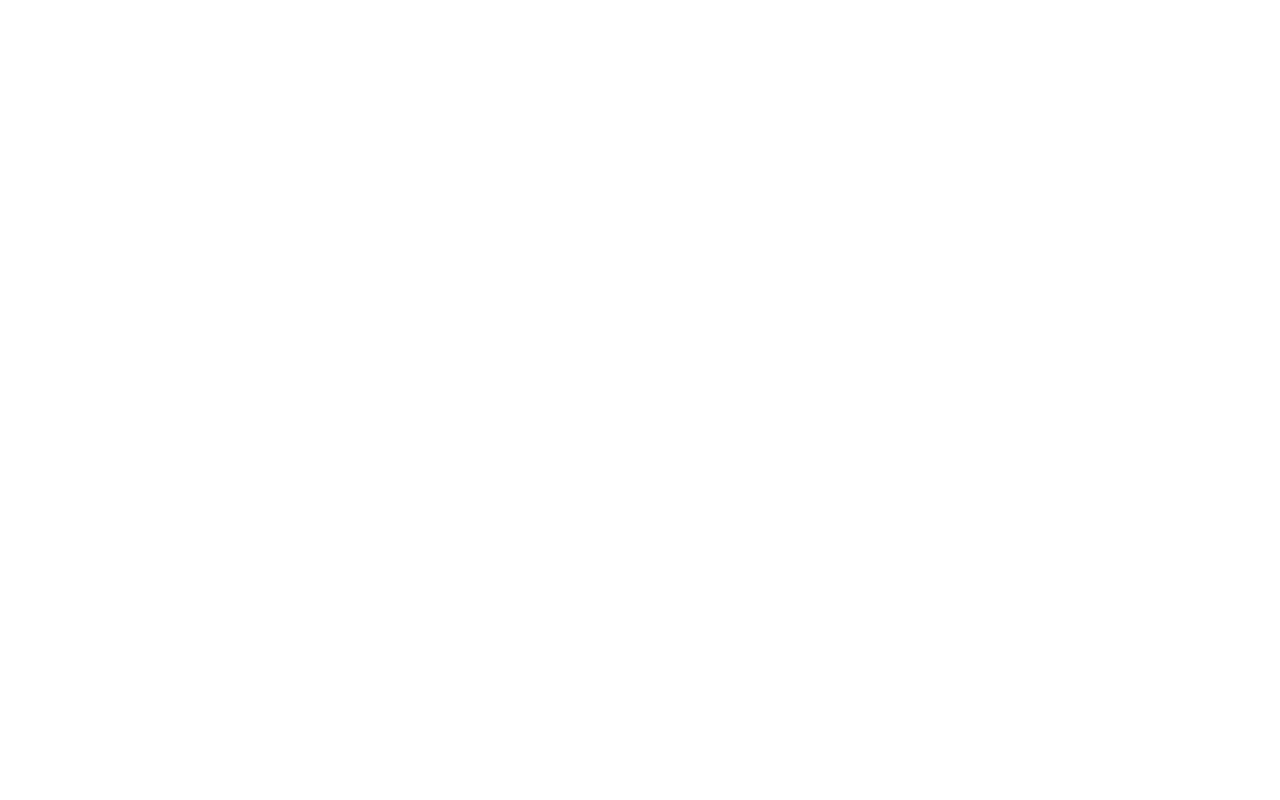
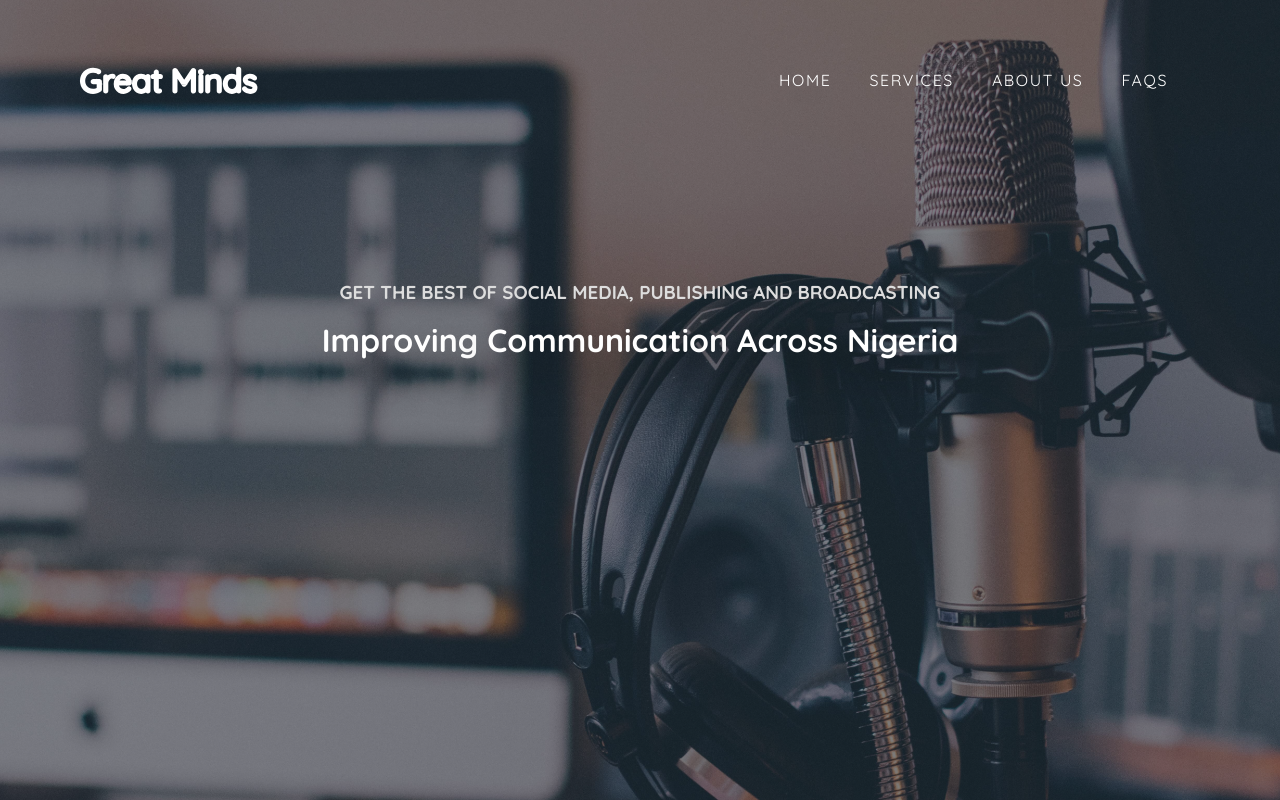
Before and after one commit to codewith-Joseph/great-minds-international-communications, a website built with Vite: page index.html in a window 1280 px wide. Built offline with nearby package versions, Linux system fonts and the light colour scheme.

Commit message:
added swiperJs, hero images and updated the styles

```diff
--- a/index.html
+++ b/index.html
@@ -7,7 +7,45 @@
     <title>Great Minds Communications International Limited</title>
   </head>
   <body>
-    <div id="app"></div>
+    <div id="app">
+      <div class="container">
+        <nav class="navbar">
+          <div class="logo">Great Minds</div>
+          <div class="navigation">
+            <a href="#"> Home </a>
+            <a href="#"> Services </a>
+            <a href="#"> About Us </a>
+            <a href="#"> FAQs </a>
+          </div>
+        </nav>
+        <div class="banner">
+          <h3>Get the best of social media, publishing and broadcasting</h3>
+          <h1>Improving <span> Communication </span> Across Nigeria</h1>
+        </div>
+        <div class="swiper">
+          <div class="swiper-wrapper">
+            <div class="swiper-slide">
+              <img
+                src="/public/hero-image-1.jpg"
+                alt="image of a radio station"
+              />
+            </div>
+            <div class="swiper-slide">
+              <img
+                src="/public/hero-image-2.jpg"
+                alt="image of a radio station"
+              />
+            </div>
+            <div class="swiper-slide">
+              <img
+                src="/public/hero-image-3.jpg"
+                alt="image of a radio station"
+              />
+            </div>
+          </div>
+        </div>
+      </div>
+    </div>
     <script type="module" src="/main.js"></script>
   </body>
 </html>
--- a/main.js
+++ b/main.js
@@ -1 +1,12 @@
 import './style.css';
+import Swiper from 'swiper';
+import 'swiper/css';
+
+const swiper = new Swiper('.swiper', {
+  autoplay: {
+    delay: 4000,
+    disableOnInteraction: false,
+  },
+  grabCursor: true,
+  loop: true,
+});
--- a/package.json
+++ b/package.json
@@ -10,5 +10,8 @@
   },
   "devDependencies": {
     "vite": "^4.4.5"
+  },
+  "dependencies": {
+    "swiper": "8.4.7"
   }
 }
--- a/style.css
+++ b/style.css
@@ -1,97 +1,83 @@
-:root {
-  font-family: Inter, system-ui, Avenir, Helvetica, Arial, sans-serif;
-  line-height: 1.5;
-  font-weight: 400;
+@import url('https://fonts.googleapis.com/css2?family=Quicksand:wght@300;400;500;700&display=swap');
 
-  color-scheme: light dark;
-  color: rgba(255, 255, 255, 0.87);
-  background-color: #242424;
-
-  font-synthesis: none;
-  text-rendering: optimizeLegibility;
-  -webkit-font-smoothing: antialiased;
-  -moz-osx-font-smoothing: grayscale;
-  -webkit-text-size-adjust: 100%;
+* {
+  box-sizing: border-box;
+  padding: 0;
+  margin: 0;
+  font-family: 'Quicksand';
 }
 
-a {
-  font-weight: 500;
-  color: #646cff;
-  text-decoration: inherit;
-}
-a:hover {
-  color: #535bf2;
+.navbar {
+  position: absolute;
+  left: 0;
+  top: 0;
+  width: 100%;
+  height: 10rem;
+  z-index: 100;
+  display: flex;
+  justify-content: space-between;
+  align-items: center;
+  padding: 0 5rem;
 }
 
-body {
-  margin: 0;
-  display: flex;
-  place-items: center;
-  min-width: 320px;
-  min-height: 100vh;
+.banner {
+  position: absolute;
+  top: 35%;
+  left: 50%;
+  transform: translateX(-50%);
+  z-index: 100;
+  text-align: center;
+  width: 100%;
 }
 
-h1 {
-  font-size: 3.2em;
-  line-height: 1.1;
+.banner h1 {
+  color: #fff;
+  text-shadow: 0 1rem 3rem rgba(0, 0, 0, 0.7);
 }
 
-#app {
-  max-width: 1280px;
-  margin: 0 auto;
-  padding: 2rem;
-  text-align: center;
+.banner h3 {
+  color: #ddd;
+  text-transform: uppercase;
+  margin-bottom: 1rem;
 }
 
 .logo {
-  height: 6em;
-  padding: 1.5em;
-  will-change: filter;
-  transition: filter 300ms;
-}
-.logo:hover {
-  filter: drop-shadow(0 0 2em #646cffaa);
-}
-.logo.vanilla:hover {
-  filter: drop-shadow(0 0 2em #f7df1eaa);
+  font-size: 2rem;
+  -webkit-text-stroke: 0.1em #fff;
+  color: transparent;
+  text-shadow: 0 1rem 2rem rgba(0, 0, 0, 0.2);
+  cursor: pointer;
 }
 
-.card {
-  padding: 2em;
+.navigation a {
+  font-size: 1rem;
+  text-transform: uppercase;
+  color: #fff;
+  margin-right: 2rem;
+  letter-spacing: 0.1rem;
+  text-shadow: 0 1rem 2rem rgba(0, 0, 0, 0.2);
+  text-decoration: none;
+  transition: color 0.3s;
 }
 
-.read-the-docs {
-  color: #888;
+.navigation a:hover {
+  color: #ccc;
 }
 
-button {
-  border-radius: 8px;
-  border: 1px solid transparent;
-  padding: 0.6em 1.2em;
-  font-size: 1em;
-  font-weight: 500;
-  font-family: inherit;
-  background-color: #1a1a1a;
-  cursor: pointer;
-  transition: border-color 0.25s;
-}
-button:hover {
-  border-color: #646cff;
-}
-button:focus,
-button:focus-visible {
-  outline: 4px auto -webkit-focus-ring-color;
+.container {
+  width: 100%;
+  height: 100vh;
 }
 
-@media (prefers-color-scheme: light) {
-  :root {
-    color: #213547;
-    background-color: #ffffff;
-  }
-  a:hover {
-    color: #747bff;
-  }
-  button {
-    background-color: #f9f9f9;
-  }
+.swiper {
+  width: 100%;
+  height: 100%;
+  background-color: #262b32;
 }
+
+.swiper-slide img {
+  width: 100%;
+  height: 100%;
+  object-fit: cover;
+  opacity: 0.4;
+}
```
Also changed, not shown: public/hero-image-1.jpg (added), public/hero-image-2.jpg (added), public/hero-image-3.jpg (added), 1 other file.
